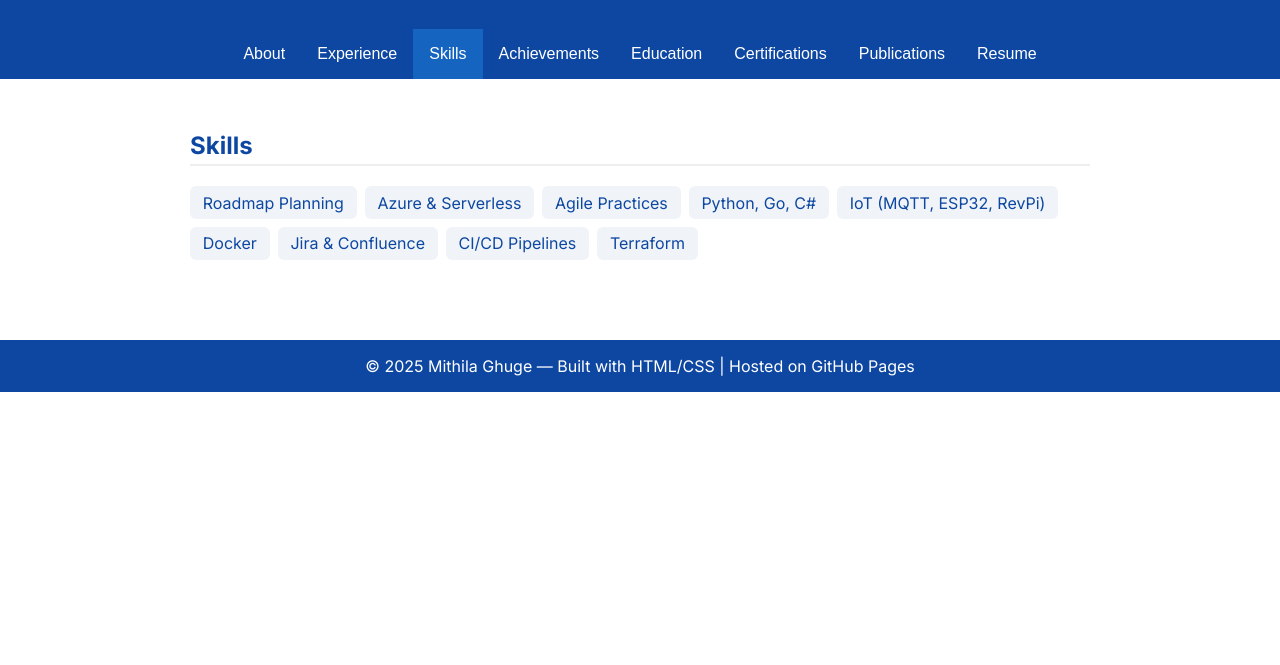
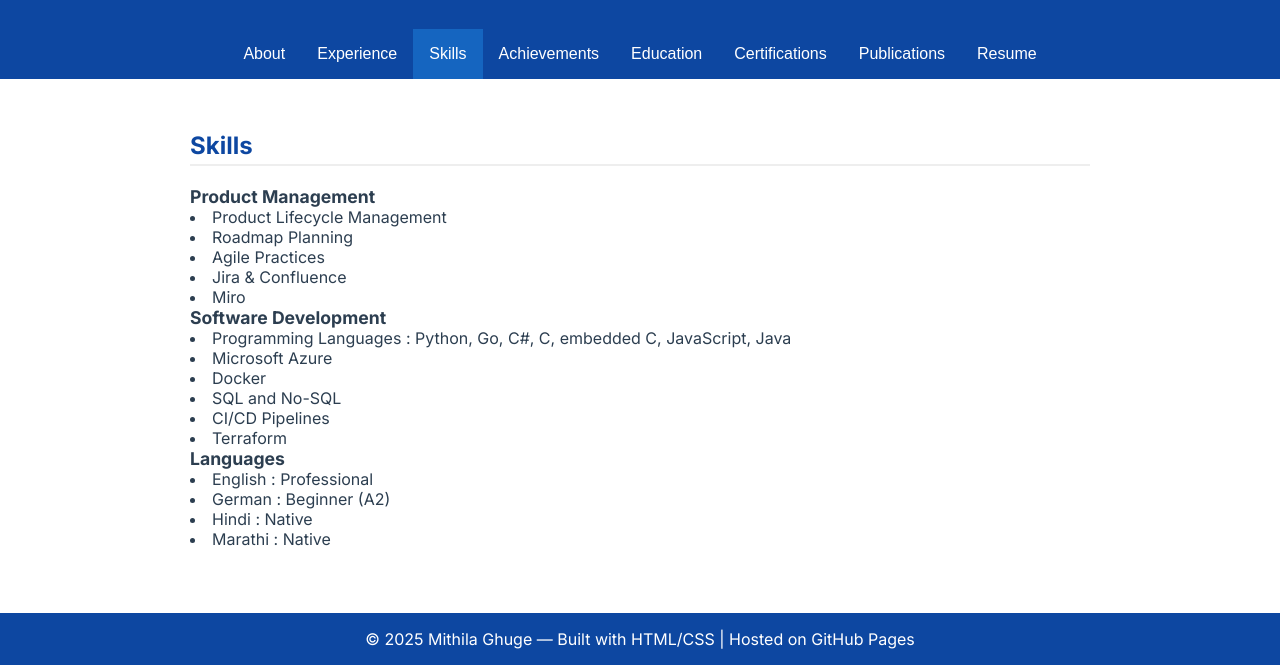
Before and after one commit to mithilaGhuge/mithilaghuge.github.io, a plain HTML site: page index.html in a window 1280 px wide. Both pictures are taken after a click on the button "Skills". Shown: the part 202-867 px from the top of the page. Before the commit the page ends 800 px from the top, so only its background shows below. Drawn offline with Linux system fonts and the light colour scheme.

Commit message:
Update index.html
updating skill section

```diff
--- a/index.html
+++ b/index.html
@@ -184,17 +184,30 @@
 
   <section id="skills">
     <h2>Skills</h2>
-    <ul class="skills">
-      <li>Roadmap Planning</li>
-      <li>Azure & Serverless</li>
-      <li>Agile Practices</li>
-      <li>Python, Go, C#</li>
-      <li>IoT (MQTT, ESP32, RevPi)</li>
-      <li>Docker</li>
-      <li>Jira & Confluence</li>
-      <li>CI/CD Pipelines</li>
-      <li>Terraform</li>
-    </ul>
+    <div class="skills">
+      <div class="job-title">Product Management</div>
+        <li>Product Lifecycle Management</li>
+        <li>Roadmap Planning</li>
+        <li>Agile Practices</li>
+        <li>Jira & Confluence</li>
+        <li>Miro</li>
+    </div>
+    <div class="skills">
+      <div class="job-title">Software Development</div>
+        <li>Programming Languages : Python, Go, C#, C, embedded C, JavaScript, Java</li>
+        <li>Microsoft Azure </li>
+        <li>Docker</li>
+        <li>SQL and No-SQL</li>
+        <li>CI/CD Pipelines</li>
+        <li>Terraform</li>
+    </div>
+     <div class="skills">
+      <div class="job-title"> Languages </div>
+        <li>English : Professional</li>
+        <li>German : Beginner (A2)  </li>
+        <li>Hindi : Native</li>
+        <li>Marathi : Native</li>
+    </div>
   </section>
 
   <section id="achievements">
```
